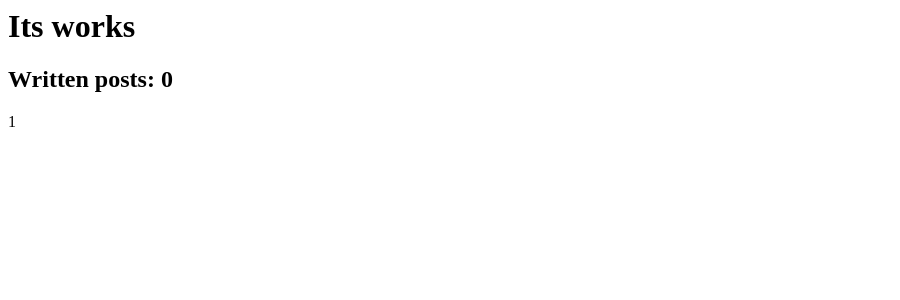
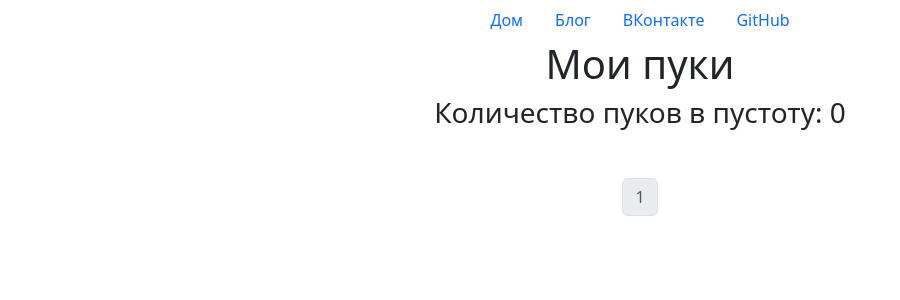
Before and after one commit to DanilKurochkin/blog, a Django app: page /blog/ in a window 1280 px wide. Shown: the top 300 px of the page, without its empty margins (0-900 px from the left). Run offline with Django 4.2, Linux system fonts and the light colour scheme; data that the repository does not hold is empty.

Commit message:
i did it

```diff
--- a/blog/templates/blog/blog.html
+++ b/blog/templates/blog/blog.html
@@ -1,33 +1,41 @@
-<h1>Its works</h1>
+{% extends 'portfolio/base.html' %}
 
-<h2>Written post{{ count | pluralize }}: {{ count }}</h2>
+{% block content %}
+
+<h1 id="blogtitle" class="font-weight-bold text-center">Мои пуки</h1>
+
+<h3 class="text-center mb-5">Количество пуков в пустоту: {{ count }}</h3>
 
 {% for post in page_obj %}
-    <div>
-        <a href="{% url 'blog:detail' post.id %}"><h2>{{ post.title }}</h2></a>
-        <p>{{ post.date |date:'d M Y' }}</p>
-        <p>{{ post.description|safe|truncatechars:100 }}</p>
+<div class="row justify-content-center my-3">
+    <div class="col-md-10">
+        <a href="{% url 'blog:detail' post.id %}">
+            <h2>{{ post.title }}</h2>
+        </a>
+        <h5 class="text-muted">{{ post.date |date:'d M Y' }}</h5>
+        <h4>{{ post.description|safe|truncatechars:100 }}</h4>
     </div>
+</div>
 {% endfor %}
-
-<div class="pagination">
-    <span class="step-links">
+<div>
+    <nav aria-label="Paginatooor">
+        <ul class="pagination justify-content-center">
         {% if page_obj.has_previous %}
-            {% if page_obj.previous_page_number != 1 %}
-                <a href="?page=1">first</a>
-            {% endif %}
-            <a href="?page={{ page_obj.previous_page_number }}">{{ page_obj.previous_page_number }}</a>
+        {% if page_obj.previous_page_number != 1 %}
+            <li class="page-item"><a class="page-link" href="?page=1">1</a></li>
+        {% endif %}
+        <li class="page-item"><a class="page-link" href="?page={{ page_obj.previous_page_number }}">{{ page_obj.previous_page_number }}</a></li>
         {% endif %}
 
-        <span class="current">
-            {{ page_obj.number }}
-        </span>
+        <li class="page-item disabled"><a class="page-link" >{{ page_obj.number }}</a></li>
 
         {% if page_obj.has_next %}
-            <a href="?page={{ page_obj.next_page_number }}">{{ page_obj.next_page_number }}</a>
+        <li class="page-item"><a class="page-link" href="?page={{ page_obj.next_page_number }}">{{ page_obj.next_page_number }}</a></li>
             {% if page_obj.next_page_number != page_obj.paginator.num_pages %}
-                <a href="?page={{ page_obj.paginator.num_pages }}">last</a>
+                <li class="page-item"><a class="page-link" href="?page={{ page_obj.paginator.num_pages }}">{{ page_obj.paginator.num_pages }}</a></li>
             {% endif %}
         {% endif %}
-    </span>
+        </ul>
+    </nav>
 </div>
+{% endblock %}
--- a/blog/views.py
+++ b/blog/views.py
@@ -7,7 +7,7 @@
 def main(request):
     posts = Post.objects.order_by('-date')
     count = posts.count()
-    paginated_posts = Paginator(posts, 1)
+    paginated_posts = Paginator(posts, 5)
     page_number = request.GET.get('page')
     page_obj = paginated_posts.get_page(page_number)
 
--- a/portfolio/templates/portfolio/base.html
+++ b/portfolio/templates/portfolio/base.html
@@ -1,26 +1,32 @@
+{% load static %}
 <!doctype html>
 <html lang="en">
     <head>
         <meta charset="utf-8">
         <meta name="viewport" content="width=device-width, initial-scale=1">
         <link href="https://cdn.jsdelivr.net/npm/bootstrap@5.3.0/dist/css/bootstrap.min.css" rel="stylesheet" integrity="sha384-9ndCyUaIbzAi2FUVXJi0CjmCapSmO7SnpJef0486qhLnuZ2cdeRhO02iuK6FUUVM" crossorigin="anonymous">
+        <link rel="icon" type="image/png" href="{% static "portfolio/Logo.png" %}">
     </head>
     <body>
 
-    <ul class="nav justify-content-end">
+    <title>Kurach</title>
+
+    <ul class="nav justify-content-center">
         <li class="nav-item">
-            <a class="nav-link active" aria-current="page" href="#">Active</a>
+            <a class="nav-link active" aria-current="page" href="{% url 'home' %}">Дом</a>
         </li>
         <li class="nav-item">
-            <a class="nav-link" href="#">Link</a>
+            <a class="nav-link" href="{% url 'blog:home' %}">Блог</a>
         </li>
         <li class="nav-item">
-            <a class="nav-link" href="#">Link</a>
+            <a class="nav-link" href="https://vk.com/danilkurochkin" target="_blank">ВКонтакте</a>
+        </li>
+        <li>
+            <a class="nav-link" href="https://github.com/DanilKurochkin/" target="_blank">GitHub</a>
         </li>
     </ul>
 
     {% block content %}{% endblock %}
-
         <script src="https://cdn.jsdelivr.net/npm/bootstrap@5.3.0/dist/js/bootstrap.bundle.min.js" integrity="sha384-geWF76RCwLtnZ8qwWowPQNguL3RmwHVBC9FhGdlKrxdiJJigb/j/68SIy3Te4Bkz" crossorigin="anonymous"></script>
         <script src="https://cdn.jsdelivr.net/npm/@popperjs/core@2.11.8/dist/umd/popper.min.js" integrity="sha384-I7E8VVD/ismYTF4hNIPjVp/Zjvgyol6VFvRkX/vR+Vc4jQkC+hVqc2pM8ODewa9r" crossorigin="anonymous"></script>
         <script src="https://cdn.jsdelivr.net/npm/bootstrap@5.3.0/dist/js/bootstrap.min.js" integrity="sha384-fbbOQedDUMZZ5KreZpsbe1LCZPVmfTnH7ois6mU1QK+m14rQ1l2bGBq41eYeM/fS" crossorigin="anonymous"></script>
```
Also changed, not shown: blog/templates/blog/detail.html (+16 -3 lines), portfolio/templates/portfolio/home.html (+26 -10 lines), portfolio/static/portfolio/Logo.png (added).
